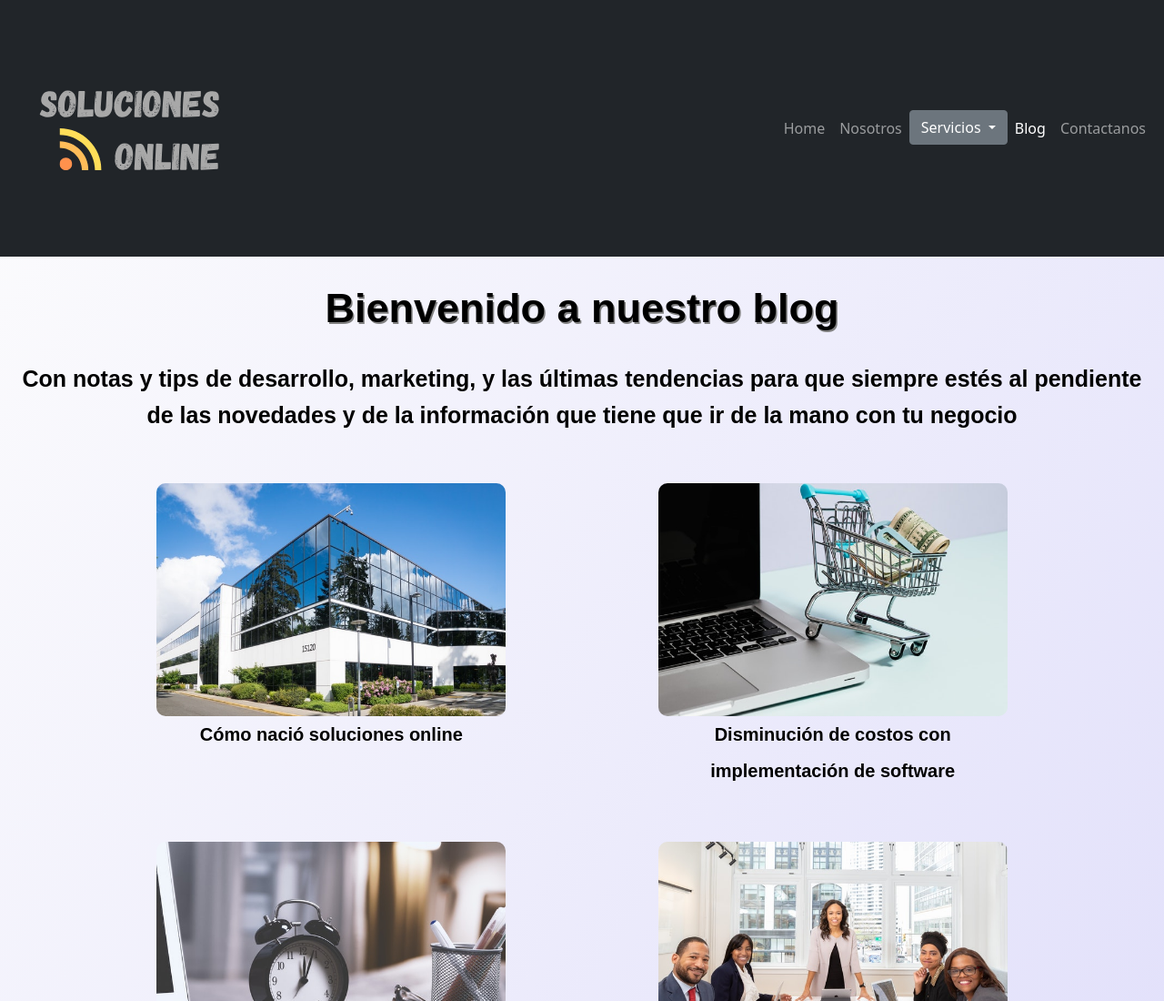
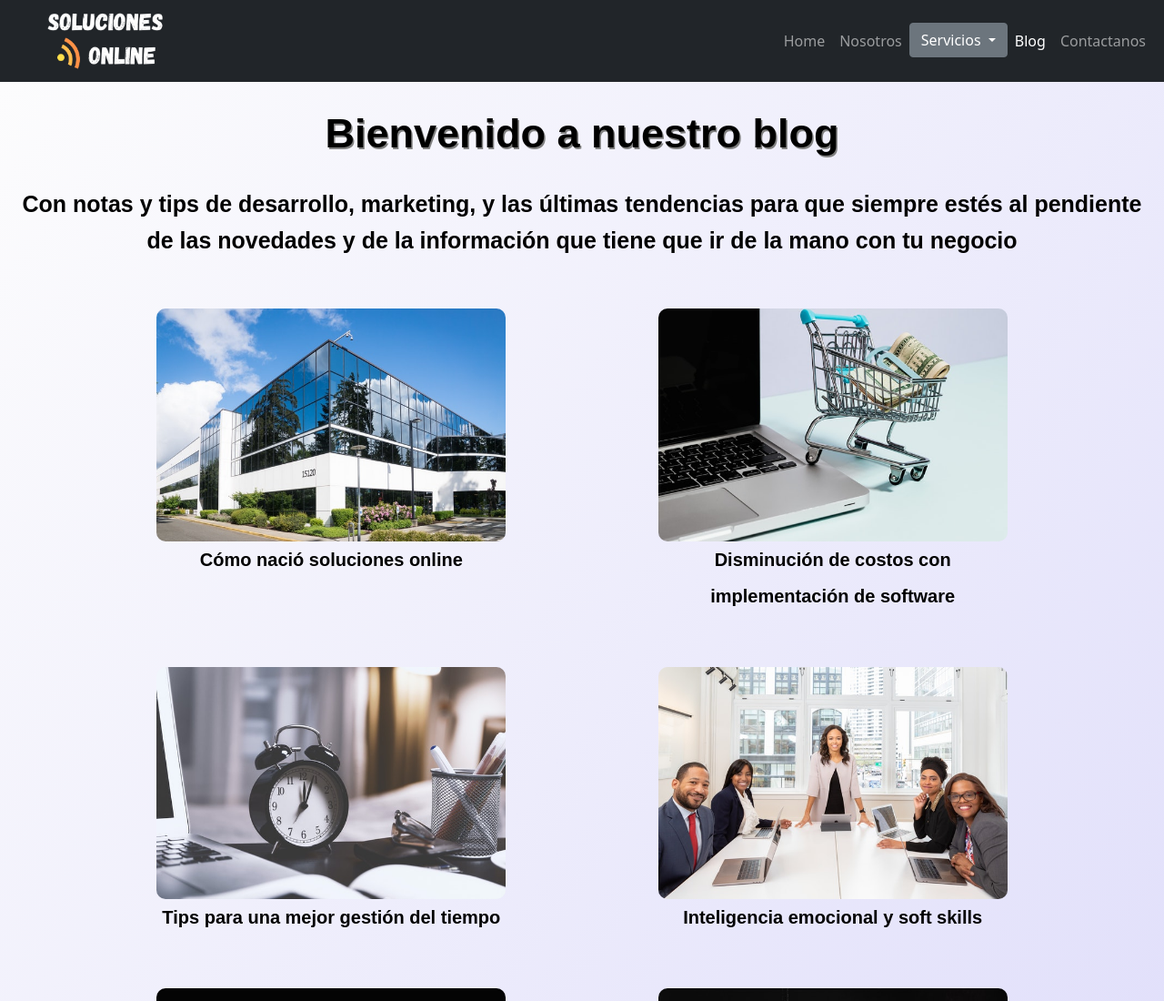
Before and after one commit to nahuel-lopez-dev/proyecto-coderhouse, a plain HTML site: page views/blog.html in a window 1280 px wide. Shown: the top 1100 px of the page at 91% size. Drawn offline with nearby package versions, Linux system fonts and the light colour scheme.

Commit message:
Colocando el logo que se presume definitivo

```diff
--- a/assets/scss/style.scss
+++ b/assets/scss/style.scss
@@ -20,9 +20,9 @@ $letraFuente: "Nunito", sans-serif;
 }
 
 .logoNav {      /*Este es otro bloque*/
-    width: 20vw;
+    width: 10vw;
     height: auto;
-    border-radius: 10px;
+    margin-left: 40px
 }
 
 /*Secciones del home con BEM*/
--- a/views/blog.html
+++ b/views/blog.html
@@ -25,7 +25,7 @@
   <header>
     <nav class="navbar navbar-expand-lg navbar-dark bg-dark">
       <div class="container-fluid">
-        <a class="navbar-brand" href="../index.html"><img src="../img/logoSO.svg" alt="Logo Soluciones Online"
+        <a class="navbar-brand" href="../index.html"><img src="../img/logo.png" alt="Logo Soluciones Online"
             class="img-fluid logoNav"></a>
         <button class="navbar-toggler" type="button" data-bs-toggle="collapse" data-bs-target="#navbarNav"
           aria-controls="navbarNav" aria-expanded="false" aria-label="Toggle navigation">
```
Also changed, not shown: index.html (+1 -1 lines), views/contactanos.html (+1 -1 lines), views/nosotros.html (+1 -1 lines), views/servicios.html (+1 -1 lines), assets/css/style.css, img/logo.png (added), img/logoSO.svg (deleted).
